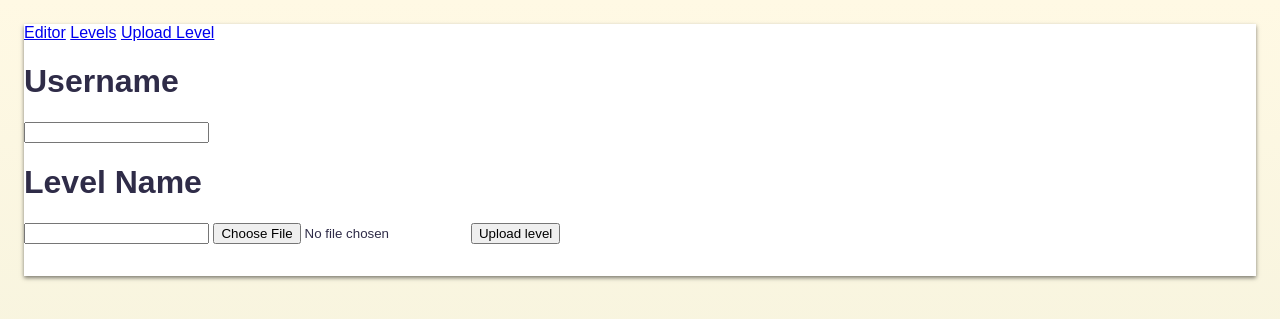
After one commit to Whlty/Dashing2, a Flask app: page /uploadlvl in a window 1280 px wide. The commit adds this page. Shown: the top 319 px of the page. Run offline with Flask 2, Linux system fonts and the light colour scheme; style sheets or scripts are compiled from the project's sources.

Commit message:
fixing everything

```diff
--- /dev/null
+++ b/Output.txt
@@ -0,0 +1 @@
+[(b'1,1,2,1,3,3;1,1,2,2,3,3;1,1,2,4,3,3;1,1,2,5,3,3;1,1,2,6,3,3;1,1,2,8,3,3;1,1,2,10,3,3;1,1,2,11,3,3;1,1,2,13,3,3;1,1,2,14,3,3;1,1,2,16,3,3;1,1,2,17,3,3;1,1,2,18,3,3;1,1,2,19,3,3;1,1,2,20,3,3;1,1,2,20,3,4;1,1,2,20,3,5;1,1,2,21,3,4;1,1,2,22,3,4;1,1,2,23,3,4;1,1,2,24,3,4;1,1,2,25,3,4;1,1,2,26,3,4;1,1,2,27,3,4;1,1,2,28,3,4;1,1,2,28,3,3;',)]
--- a/application/routes.py
+++ b/application/routes.py
@@ -20,33 +20,50 @@ def get_db():
 def datastuff():
     return render_template("editor.html")
 
-
+# upload level button
 @app.route('/upload',methods=['GET', 'POST'])
 def uploadlvl():
     if request.method == 'POST':
         file = request.files['file']
-        get_db()
+        levelData = file.read()
+
+        levelName = request.form.get('lvlname')
+        userName = request.form.get('uploadername')
+
         cursor = get_db().cursor()
-        cursor.execute(file)
+        cursor.execute("INSERT INTO user (user,levelName) VALUES (?,?)", (userName, levelName))
+        cursor.execute("INSERT INTO level (levelData,levelName) VALUES (?,?)", (levelData, levelName))
+
         get_db().commit()
 
+    return render_template('levels.html')
 
-        return f'Uploaded: {file.filename}'
-    return render_template('editor.html')
-
-
+# get all levels
 @app.route('/data')
 def getLevels():
-    #stats display for one user
     cursor = get_db().cursor()
     sql = "SELECT * FROM user"
     cursor.execute(sql)
     results = cursor.fetchall()
     return render_template("levels.html", results=results)
 
+# download level
+@app.route('/download/<download_id>')
+def downloadlevel(download_id):
+    cursor = get_db().cursor()
+    sql = "SELECT levelData FROM level WHERE id = " + download_id
+    cursor.execute(sql)
+    levelDataSelected = cursor.fetchall()
 
-@app.route('/download')
-def downloadOnline():
-    id = request.form.get("levelname")
-    cursor = get_db().cursor()
-    sql = "SELECT level FROM user WHERE id="
+    print(levelDataSelected)
+
+    text_file = open("Output.txt", "w")
+    text_file.write(str(levelDataSelected))
+    text_file.close()
+
+    return redirect('/data')
+
+# uploading level page
+@app.route('/uploadlvl')
+def uploadlvl_():
+    return render_template('uploadlevel.html')
--- a/application/templates/editor.html
+++ b/application/templates/editor.html
@@ -5,6 +5,7 @@
 <div class="topnav">
 	<a href="/">Editor</a>
    <a href="data">Levels</a>
+   <a href="uploadlvl">Upload Level</a>
 
 </div>
 
@@ -13,10 +14,7 @@
        <div>
  <button class="button-as-link" onclick="clearCanvas()">Clear</button>
           <button class="primary-button" onclick="exportImage()">Download as file</button>
-          <form id="upload" action="{{url_for('uploadlvl')}}" method="POST" enctype="multipart/form-data">
-            <input type="file" name="file">
-            <button>Upload level</button>
-          </form>
+
 
        </div>
     </header>
--- /dev/null
+++ b/application/templates/uploadlevel.html
@@ -0,0 +1,18 @@
+<div class="card">
+    <link rel="stylesheet" href="{{url_for('static',filename='styles.scss')}}">
+
+    <div class="topnav">
+        <a href="/">Editor</a>
+       <a href="data">Levels</a>
+       <a href="uploadlvl">Upload Level</a>
+
+    </div>
+
+    <h1>Username</h1>
+    <form id="upload" action="{{url_for('uploadlvl')}}" method="POST" enctype="multipart/form-data">
+        <input type="text" name="uploadername" required>
+    <h1>Level Name</h1>
+        <input type="text" name="lvlname" required>
+            <input type="file" name="file" required>
+            <button>Upload level</button>
+    </body>
```
Also changed, not shown: application/templates/levels.html (+6 -5 lines), application/static/styles.scss (line endings or trailing spaces), levels.db.
